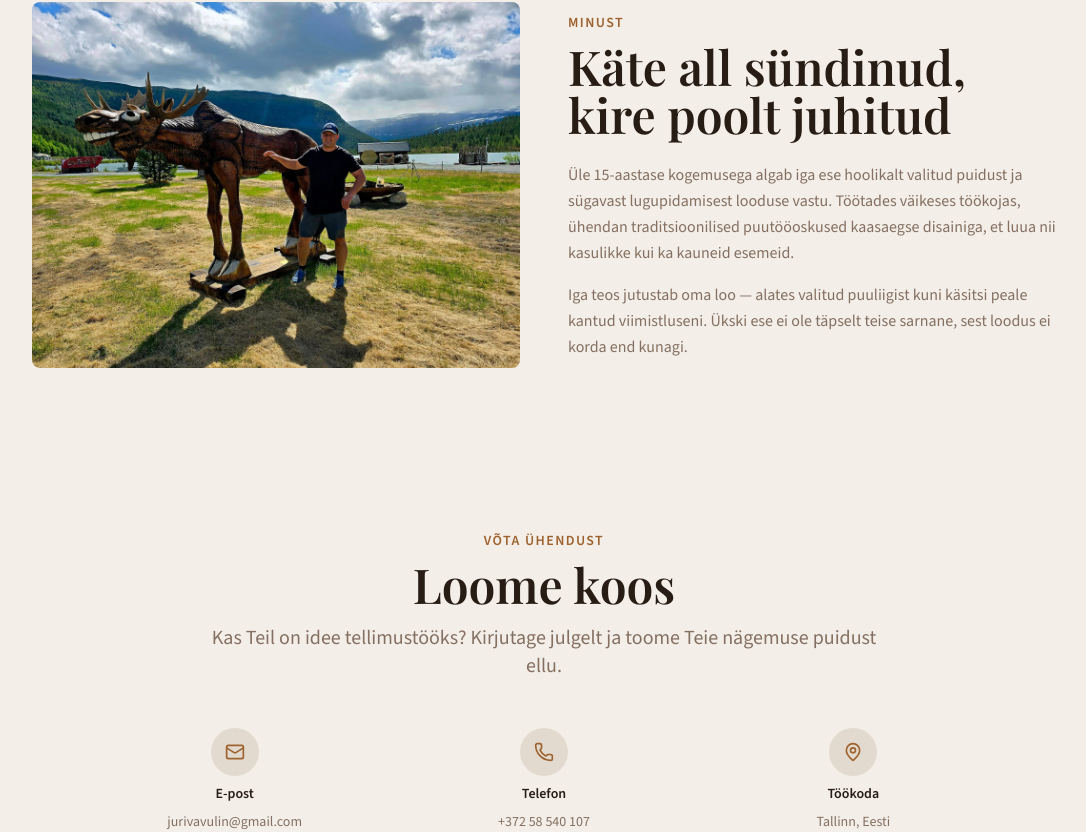
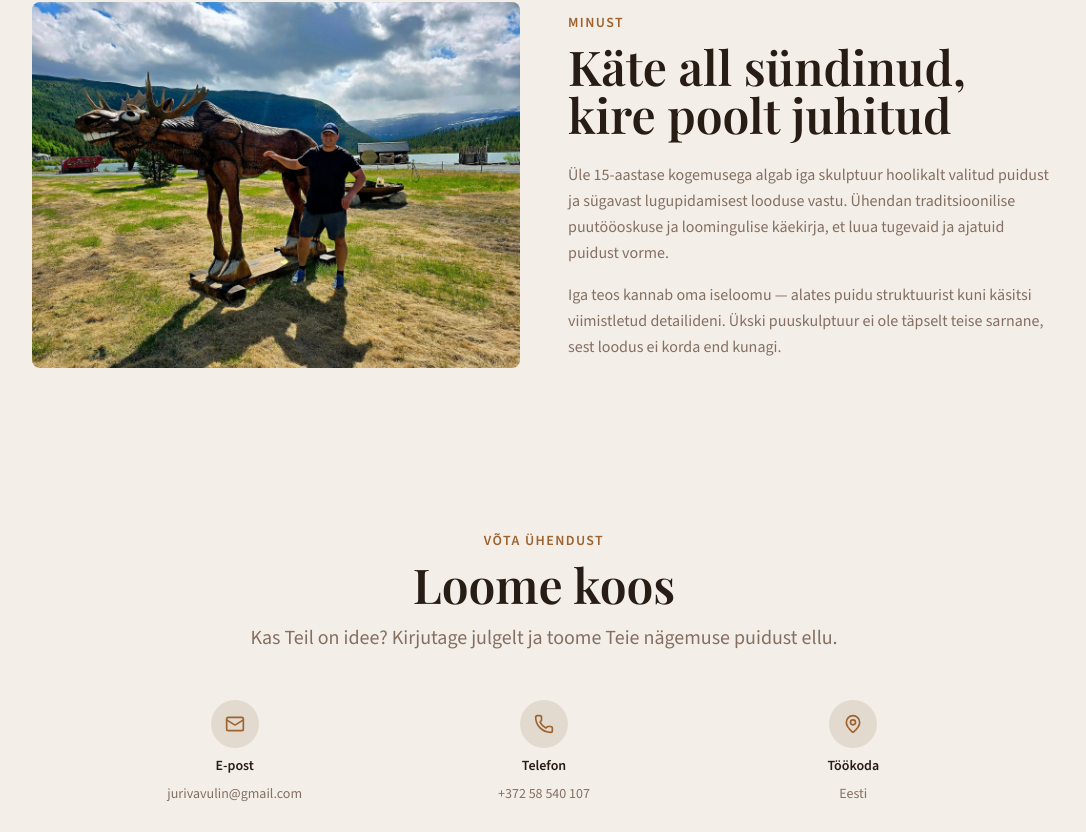
Before and after one commit to vickneee/puuskulpuurid, a React (Vite) app in the folder frontend/: page / in a window 1280 px wide. Shown: the part 2953-3785 px from the top of the page, without its empty margins (96-1182 px from the left). Built offline with nearby package versions, Linux system fonts and the light colour scheme; no server answers; the database is empty.

Commit message:
Update translations and improve canonical URL in HTML for better SEO

```diff
--- a/frontend/index.html
+++ b/frontend/index.html
@@ -50,11 +50,11 @@
         https://puuskulptuurid.example/
       Do not use a relative URL here — canonical must be absolute.
     -->
-    <link rel="canonical" href="https://your-production-domain.example/" />
+    <link rel="canonical" href="https://puuskulptuurid.com/" />
 
     <!-- Basic structured data to help crawlers understand this site -->
     <script type="application/ld+json">
-      {"@context":"https://schema.org","@type":"WebSite","name":"Puuskulptuurid","url":"https://your-production-domain.example/","description":"Gallery of wooden sculptures and handcrafted woodwork. Galerii puuskulptuuridest ja käsitsi valmistatud puidust käsitööst.","keywords":"puuskulptuurid, puidust skulptuurid, käsitööpuidust, puidust kunst, puidust skulptuuride galerii, puidust skulptuuride projektid, puidust skulptuuride kontakt","sameAs":["https://www.facebook.com/puuskulptuurid","https://www.instagram.com/puuskulptuurid/"]}
+      {"@context":"https://schema.org","@type":"WebSite","name":"Puuskulptuurid","url":"https://puuskulptuurid.com/","description":"Puuskulptuurid ja käsitsi valmistatud puidust skulptuurid. Iga puuskulptuur on valmistatud kannatlikkuse ja kirega. Galerii puuskulptuuridest ja käsitsi valmistatud puidust käsitööst. Gallery of wooden sculptures and handcrafted woodwork.","keywords":"puuskulptuurid, puuskulptuur, puitskulptuur, puidust skulptuurid, käsitöö puidust, puidust kunst, puidust skulptuuride galerii, puidust skulptuuride projektid, puidust skulptuuride kontakt, sculptures, wood sculptures, woodwork","sameAs":["https://www.facebook.com/puuskulptuurid","https://www.instagram.com/puuskulptuur/"]}
     </script>
 
     <title>Puuskulptuurid</title>
--- a/frontend/src/lib/i18n.tsx
+++ b/frontend/src/lib/i18n.tsx
@@ -26,17 +26,17 @@ const translations: Translations = {
     "about.kicker": "Minust",
     "about.title.l1": "Käte all sündinud,",
     "about.title.l2": "kire poolt juhitud",
-    "about.p1": "Üle 15-aastase kogemusega algab iga ese hoolikalt valitud puidust ja sügavast lugupidamisest looduse vastu. Töötades väikeses töökojas, ühendan traditsioonilised puutööoskused kaasaegse disainiga, et luua nii kasulikke kui ka kauneid esemeid.",
-    "about.p2": "Iga teos jutustab oma loo — alates valitud puuliigist kuni käsitsi peale kantud viimistluseni. Ükski ese ei ole täpselt teise sarnane, sest loodus ei korda end kunagi.",
+    "about.p1": "Üle 15-aastase kogemusega algab iga skulptuur hoolikalt valitud puidust ja sügavast lugupidamisest looduse vastu. Ühendan traditsioonilise puutööoskuse ja loomingulise käekirja, et luua tugevaid ja ajatuid puidust vorme.",
+    "about.p2": "Iga teos kannab oma iseloomu — alates puidu struktuurist kuni käsitsi viimistletud detailideni. Ükski puuskulptuur ei ole täpselt teise sarnane, sest loodus ei korda end kunagi.",
     "about.imgAlt": "Meister LOODUSES",
     // Contact
     "contact.kicker": "Võta ühendust",
     "contact.title": "Loome koos",
-    "contact.subtitle": "Kas Teil on idee tellimustööks? Kirjutage julgelt ja toome Teie nägemuse puidust ellu.",
+    "contact.subtitle": "Kas Teil on idee? Kirjutage julgelt ja toome Teie nägemuse puidust ellu.",
     "contact.email": "E-post",
     "contact.phone": "Telefon",
     "contact.workshop": "Töökoda",
-    "contact.workshop.value": "Tallinn, Eesti",
+    "contact.workshop.value": "Eesti",
     "contact.form.name": "Teie nimi",
     "contact.form.email": "Teie e-post",
     "contact.form.message": "Rääkige oma projektist...",
```
